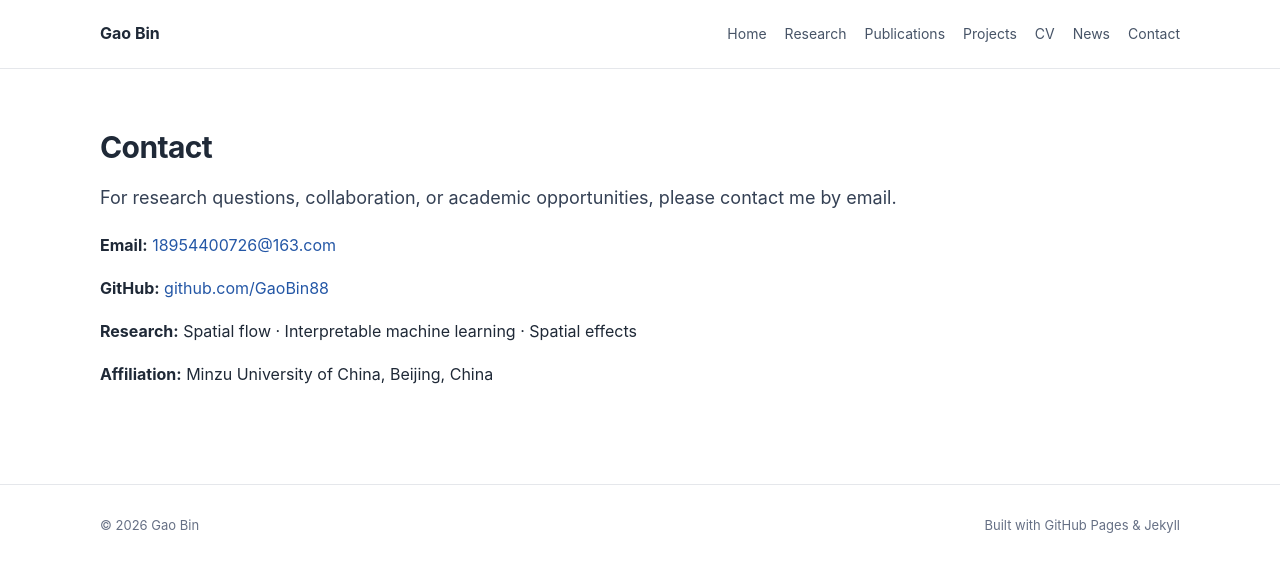
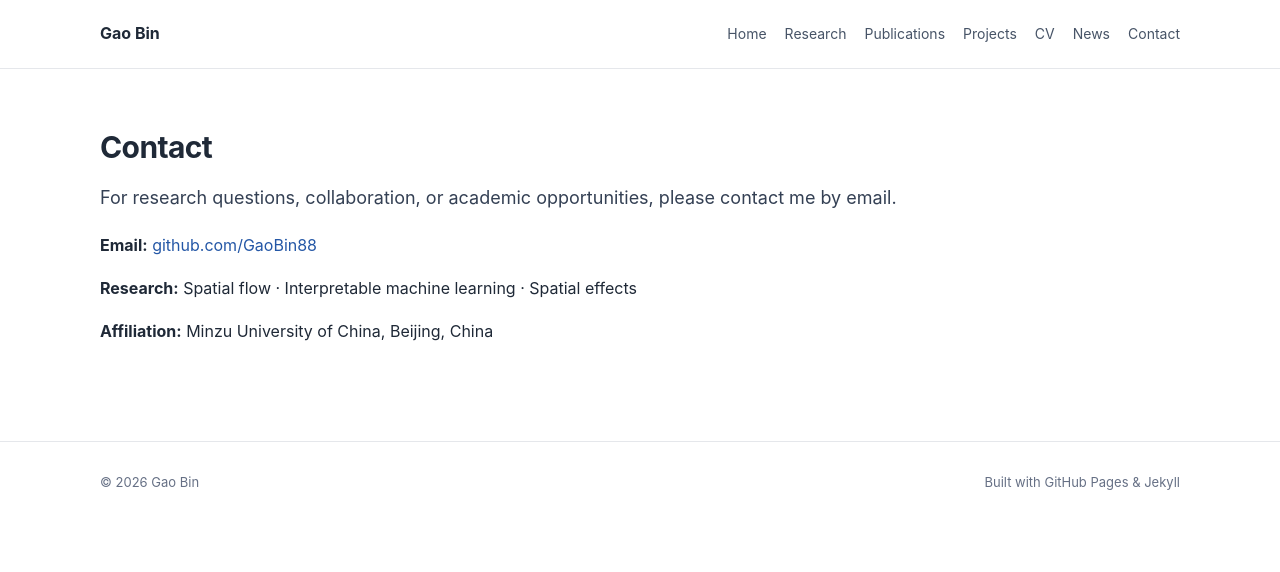
Before and after one commit to GaoBin88/GaoBin88.github.io, a Jekyll site: the page built from contact.md, in a window 1280 px wide. Shown: the top 572 px of the page. Built offline with Jekyll 4.4.1, drawn with Linux system fonts in a browser that asks for light colours.

Commit message:
Update contact information in contact.md
Removed email contact and updated GitHub link.

```diff
--- a/contact.md
+++ b/contact.md
@@ -3,4 +3,4 @@ layout: default
 title: Contact
 permalink: /contact/
 ---
-<div class="page"><div class="container"><h1>Contact</h1><p class="lead">For research questions, collaboration, or academic opportunities, please contact me by email.</p><p><strong>Email:</strong> <a href="mailto:18954400726@163.com">18954400726@163.com</a></p><p><strong>GitHub:</strong> <a href="https://github.com/GaoBin88" target="_blank" rel="noopener">github.com/GaoBin88</a></p><p><strong>Research:</strong> Spatial flow · Interpretable machine learning · Spatial effects</p><p><strong>Affiliation:</strong> Minzu University of China, Beijing, China</p></div></div>
+<div class="page"><div class="container"><h1>Contact</h1><p class="lead">For research questions, collaboration, or academic opportunities, please contact me by email.</p><p><strong>Email:</strong> <a href="https://github.com/GaoBin88" target="_blank" rel="noopener">github.com/GaoBin88</a></p><p><strong>Research:</strong> Spatial flow · Interpretable machine learning · Spatial effects</p><p><strong>Affiliation:</strong> Minzu University of China, Beijing, China</p></div></div>
```
